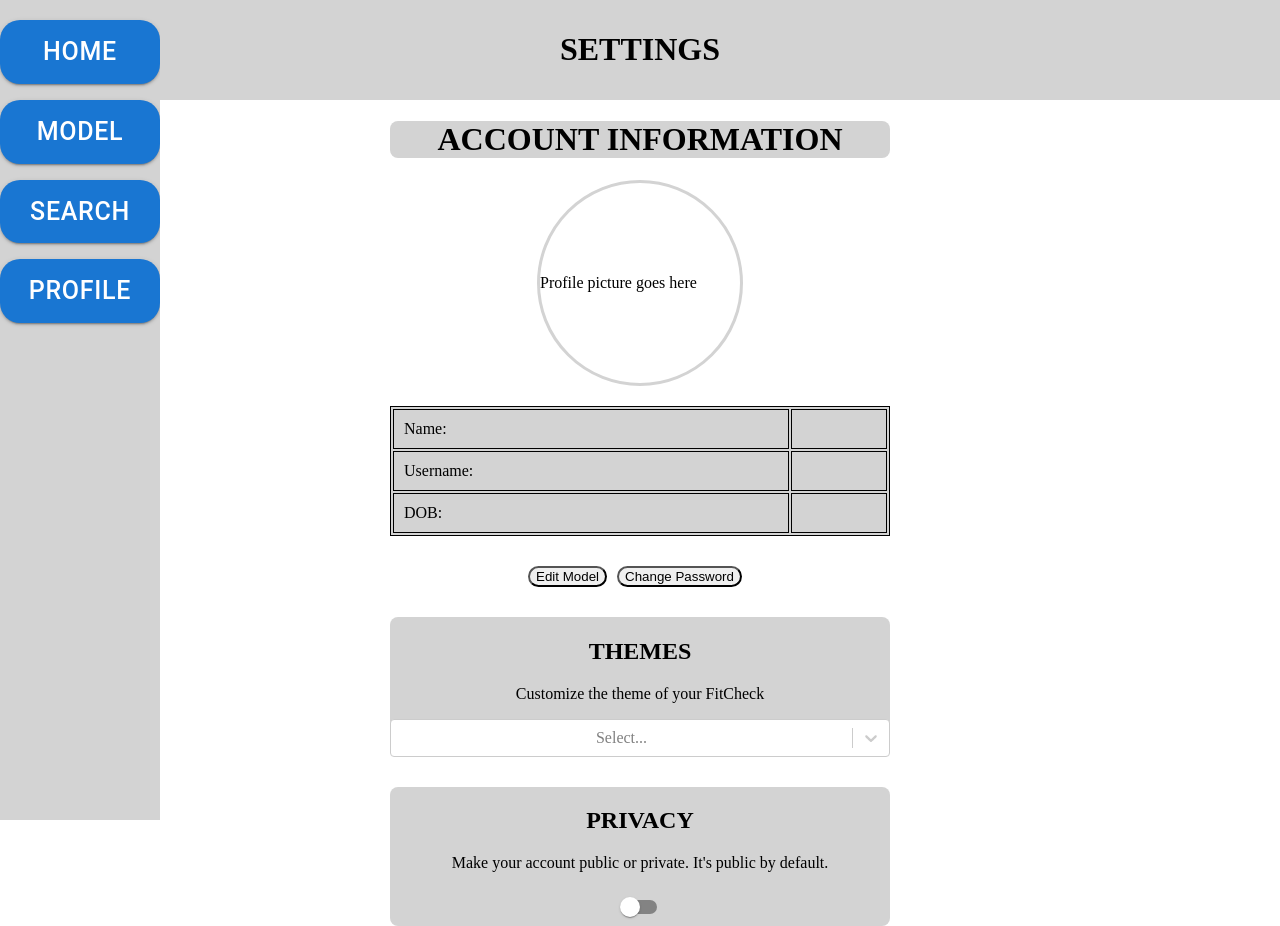
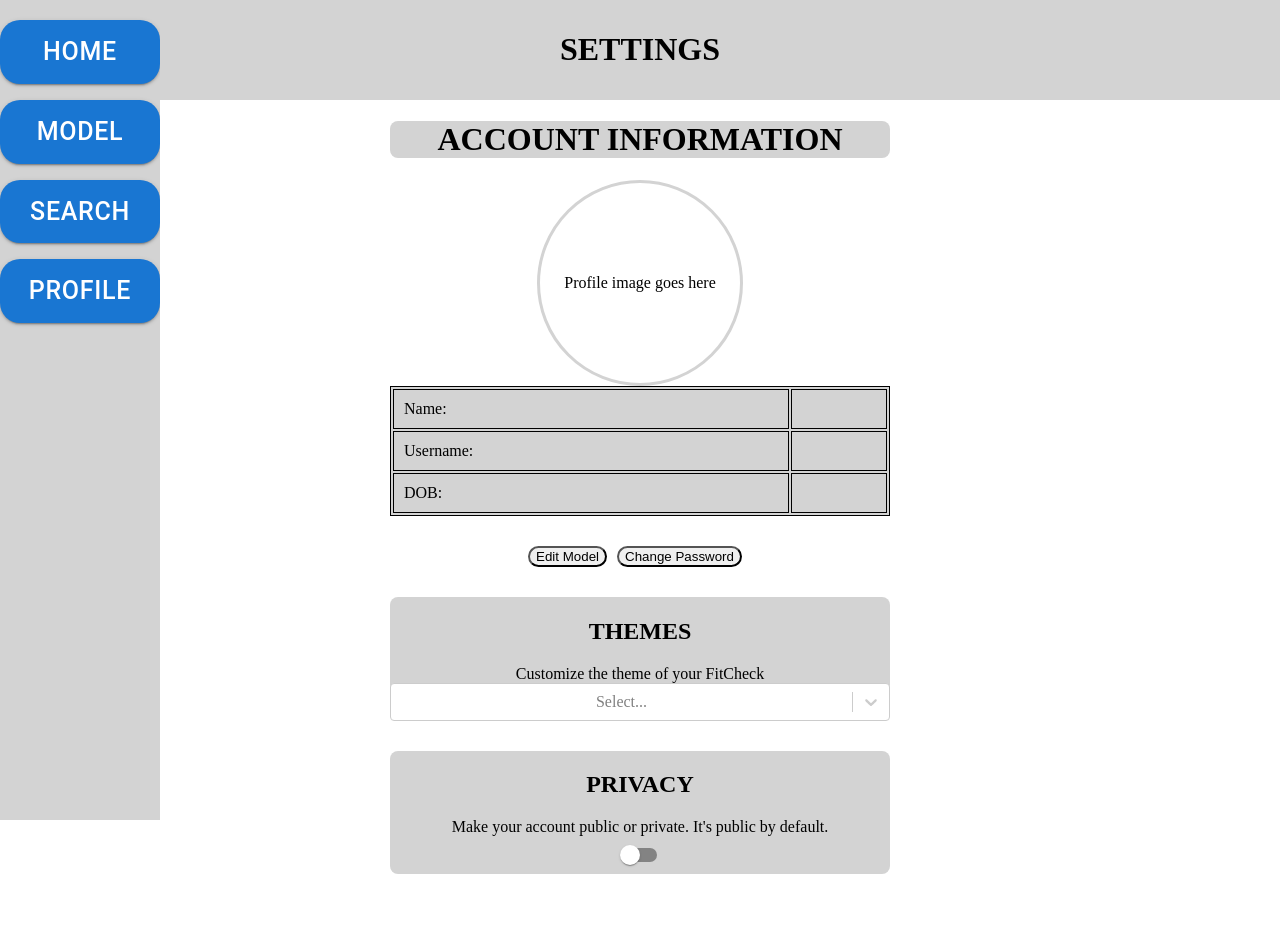
Before and after one commit to Project-FitCheck/FitCheck, a React (Create React App) app in the folder frontend/: page / in a window 1280 px wide. After the commit the page ends 874 px from the top, so only its background shows below. Built offline with nearby package versions, Linux system fonts and the light colour scheme.

Commit message:
Some changes

```diff
--- a/frontend/src/App.js
+++ b/frontend/src/App.js
@@ -1,9 +1,5 @@
 import React from 'react';
-/*import Switch from '@mui/material/Switch';
-import Select from 'react-select';
-import Popup from 'reactjs-popup';*/
 import 'reactjs-popup/dist/index.css';
-/*import NavBar from './components/navbar';*/
 import Profile from "./pages/profile"
 
 function App() {
--- a/frontend/src/index.css
+++ b/frontend/src/index.css
@@ -20,19 +20,13 @@ body {
   padding: 10px;
   border-radius: 20px;
   font-size: 25px;
-  /*color: black;*/
   cursor: pointer;
 }
 
-/*.navigation p:hover {
-  color: #f1f1f1;
-}*/
-
 .settings {
   margin: auto;
-  /*max-width: 500px;*/
   text-align: center;
-  padding: 10px 10px 10px 10px;
+  padding: 10px;
   background-color: lightgray;
 }
 
@@ -40,7 +34,6 @@ body {
   margin: auto;
   max-width: 500px;
   text-align: center;
-  /*color: coral;*/
   background-color: lightgray;
   border-radius: 8px;
 }
@@ -54,6 +47,10 @@ body {
   align-items: center;
   text-align: center;
   border: 3px solid lightgray;
+}
+
+.profileImg, p {
+  margin: auto;
 }
 
 .info {
@@ -105,7 +102,6 @@ th, td {
   text-align: center;
   border-radius: 8px;
   padding-top: 1px;
-  /*text-shadow: 2px 2px 5px coral;*/
   background-color: lightgray;
 }
 
--- a/frontend/src/pages/profile.js
+++ b/frontend/src/pages/profile.js
@@ -27,7 +27,7 @@ function Profile() {
     </div>
 
     <div className="profileImg">
-      <p>Profile picture goes here</p>
+      <p>Profile image goes here</p>
     </div>
 
     <div className="info">
```
